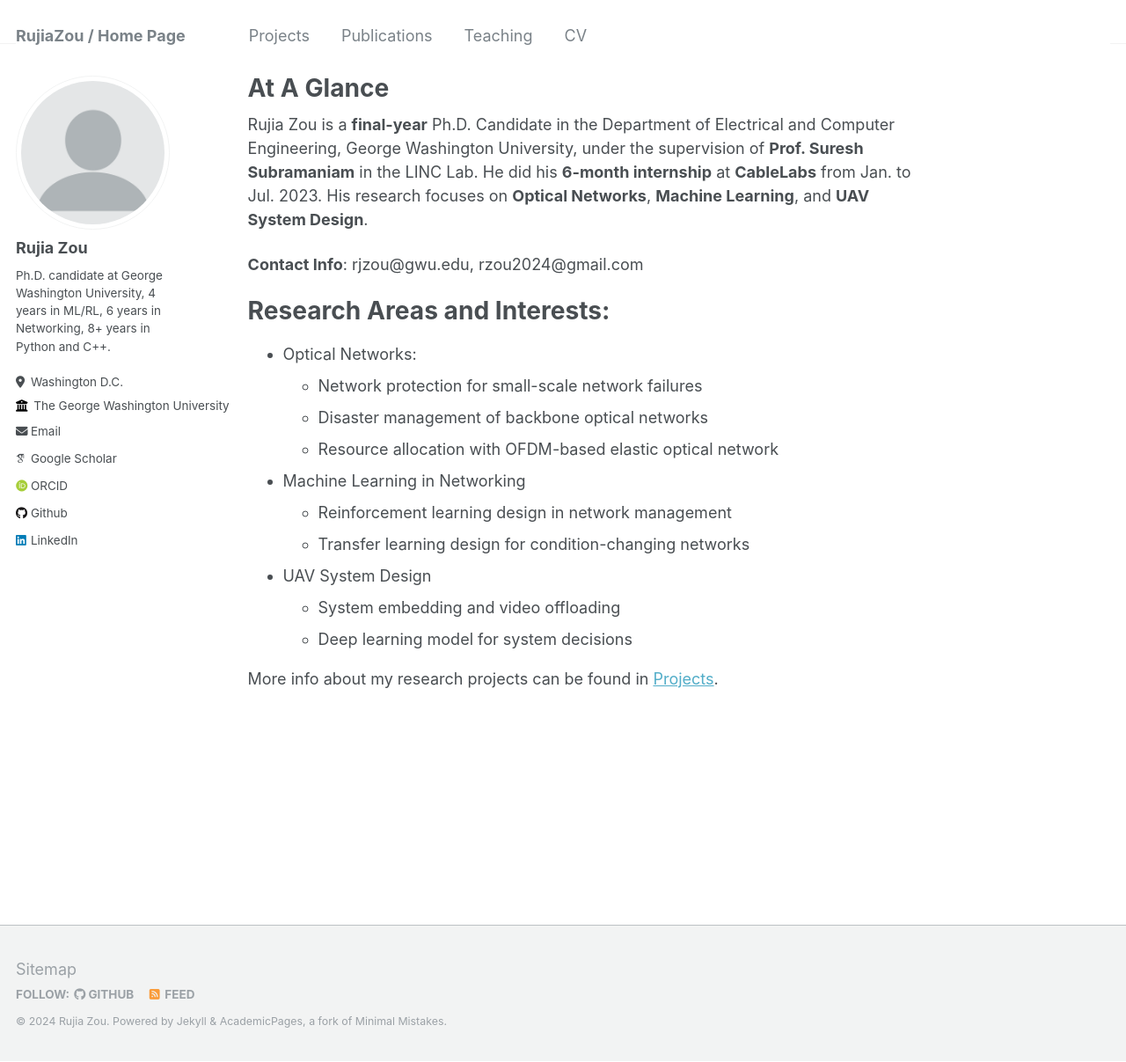
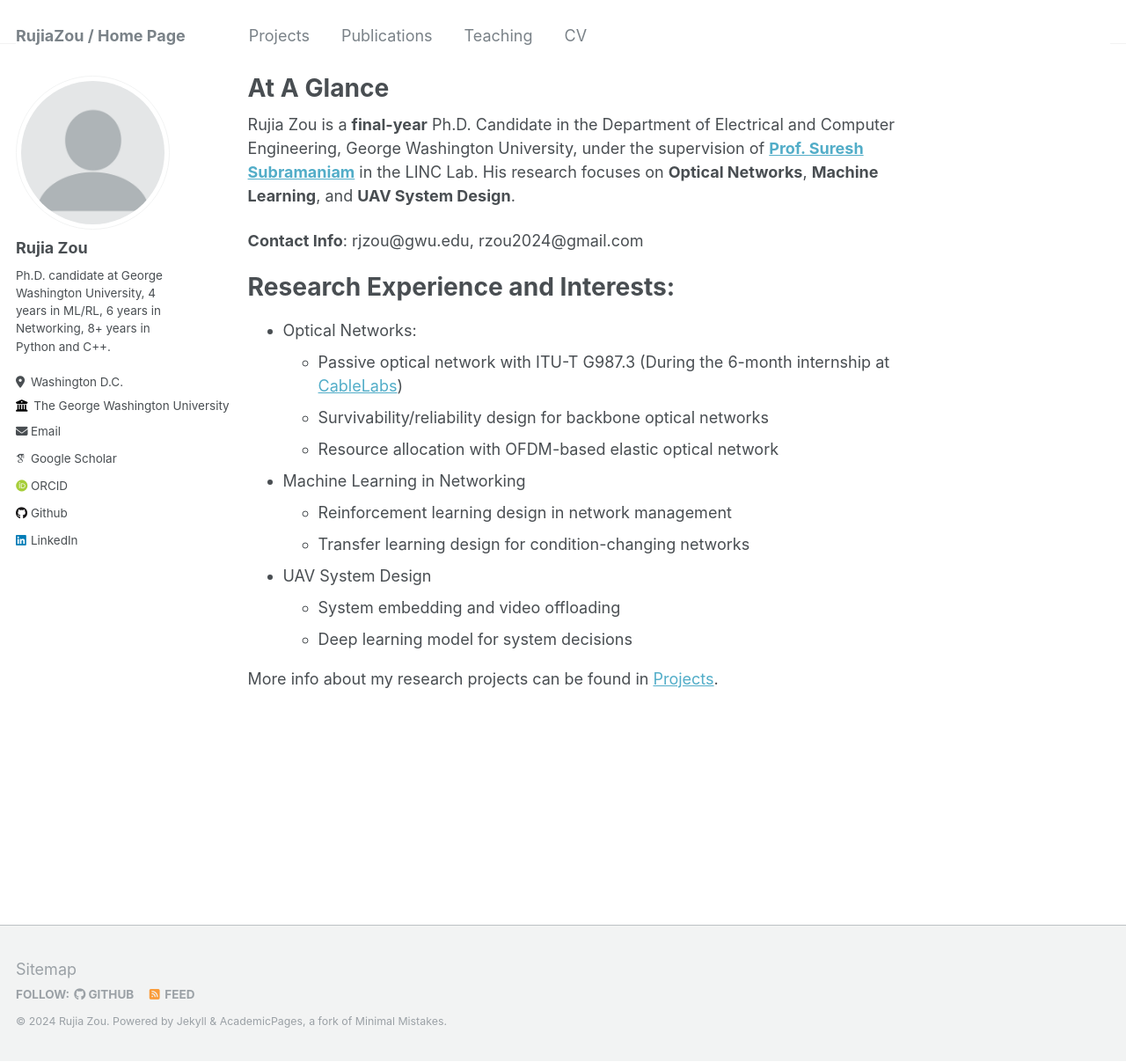
Before and after one commit to RujiaZou/RujiaZou.github.io, a Jekyll site: the page built from _pages/about.md, in a window 1280 px wide and 1207 px high. Shown: the whole window at 88% size. Built offline with Jekyll 4.4.1, drawn with Linux system fonts in a browser that asks for light colours; some web fonts are replaced.

Commit message:
Update about.md

```diff
--- a/_pages/about.md
+++ b/_pages/about.md
@@ -7,15 +7,15 @@ redirect_from:
   - /about.html
 ---
 
-Rujia Zou is a **final-year** Ph.D. Candidate in the Department of Electrical and Computer Engineering, George Washington University, under the supervision of **Prof. Suresh Subramaniam** in the LINC Lab. He did his **6-month internship** at **CableLabs** from Jan. to Jul. 2023. His research focuses on **Optical Networks**, **Machine Learning**, and **UAV System Design**.
+Rujia Zou is a **final-year** Ph.D. Candidate in the Department of Electrical and Computer Engineering, George Washington University, under the supervision of **[Prof. Suresh Subramaniam](https://web.seas.gwu.edu/suresh/)** in the LINC Lab. His research focuses on **Optical Networks**, **Machine Learning**, and **UAV System Design**.
 
 **Contact Info**: rjzou@gwu.edu, rzou2024@gmail.com
 
-Research Areas and Interests:
+Research Experience and Interests:
 =====
  - Optical Networks:
-    - Network protection for small-scale network failures
-    - Disaster management of backbone optical networks
+    - Passive optical network with ITU-T G987.3 (During the 6-month internship at [CableLabs](https://www.cablelabs.com/))
+    - Survivability/reliability design for backbone optical networks
     - Resource allocation with OFDM-based elastic optical network
  - Machine Learning in Networking
     - Reinforcement learning design in network management
```
